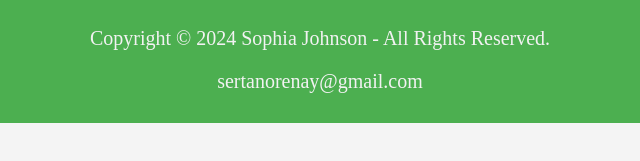
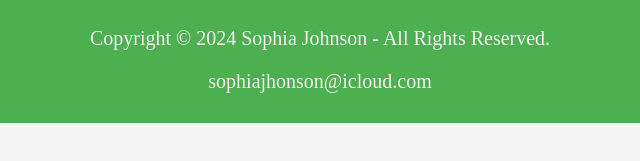
Before and after one commit to sertanorenay/Responsive-Web-Design-Term-Project, a plain HTML site: page about.html in a window 1280 px wide. Shown: the part 431-592 px from the top of the page, 330-970 px from the left. Drawn offline with nearby package versions, Linux system fonts and the light colour scheme.

Commit message:
Contact mail update

```diff
--- a/about.html
+++ b/about.html
@@ -47,7 +47,7 @@
     <!-- FOOTER SECTION -->
     <footer>
       <p>Copyright &copy; 2024 Sophia Johnson - All Rights Reserved.</p>
-      <p><a href="mailto:youremail@example.com">sertanorenay@gmail.com</a></p>
+      <p><a href="mailto:youremail@example.com">sophiajhonson@icloud.com</a></p>
     </footer>
   </body>
 </html>
```
Also changed, not shown: contact.html (+1 -1 lines), face_to_face_advising.html (+1 -1 lines), index.html (+1 -1 lines), online_advising.html (+1 -1 lines), recipes.html (+1 -1 lines).
